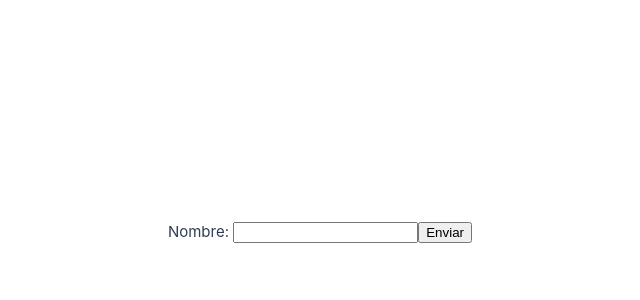
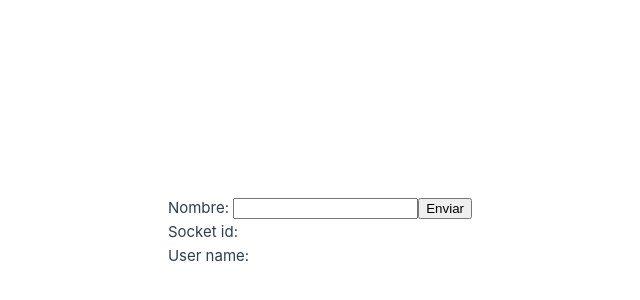
Before and after one commit to guiyens/PlantsGameClient, a Vue app: page / in a window 1280 px wide. Shown: the part 168-468 px from the top of the page, without its empty margins (168-808 px from the left). Built offline with nearby package versions, Linux system fonts and the light colour scheme; no server answers.

Commit message:
Change v-if

```diff
--- a/src/App.vue
+++ b/src/App.vue
@@ -42,13 +42,13 @@ socket.on('closedGame', function () {
 </script>
 
 <template>
-  <div v-if="!nameConnected">
-    Nombre: <input type="text" v-model="name" />
-    <button @click="addUser">Enviar</button>
-  </div>
   <main>
-    <div v-if="game.state === StateEnum.WAITING">
-      <h2 v-if="nameConnected">Esperando a más jugadores</h2>
+    <div v-if="!nameConnected">
+      Nombre: <input type="text" v-model="name" />
+      <button @click="addUser">Enviar</button>
+    </div>
+    <h2 v-if="nameConnected && game.state === StateEnum.WAITING">Esperando a más jugadores</h2>
+    <div v-if="!nameConnected">
       <div>Socket id: {{ socketId }}</div>
       <div>User name: {{ nameConnected }}</div>
     </div>
```
